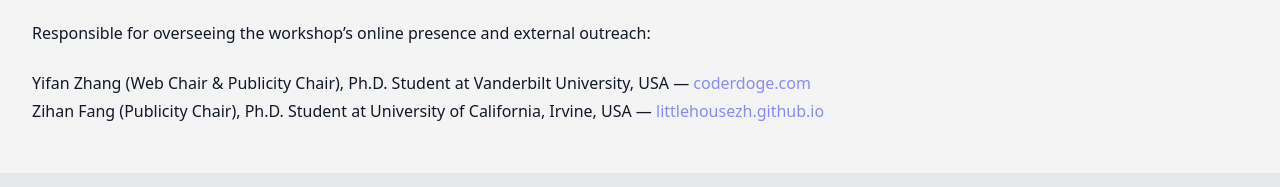
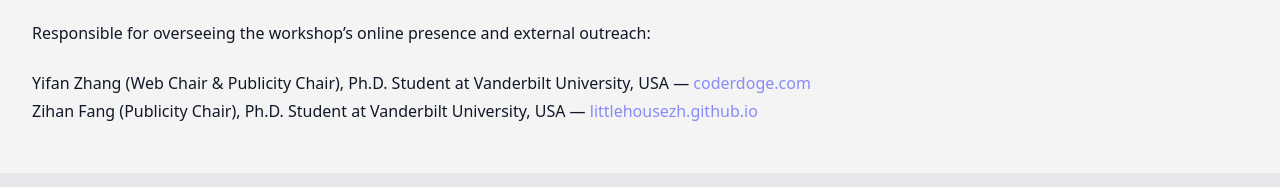
Before and after one commit to HumanAI4SE/humanai4se.github.io, a plain HTML site: page index.html in a window 1280 px wide. Shown: the part 4576-4763 px from the top of the page. Drawn offline with nearby package versions, Linux system fonts and the light colour scheme.

Commit message:
Update Chairs

```diff
--- a/index.html
+++ b/index.html
@@ -586,7 +586,7 @@
             </a>
             </p>
             <p>
-            Zihan Fang (Publicity Chair), Ph.D. Student at University of California, Irvine, USA &mdash;
+            Zihan Fang (Publicity Chair), Ph.D. Student at Vanderbilt University, USA &mdash;
             <a
                 href="https://littlehousezh.github.io/"
                 target="_blank"
```
Also changed, not shown: page/2/index.html (+1 -1 lines), page/3/index.html (+1 -1 lines).
